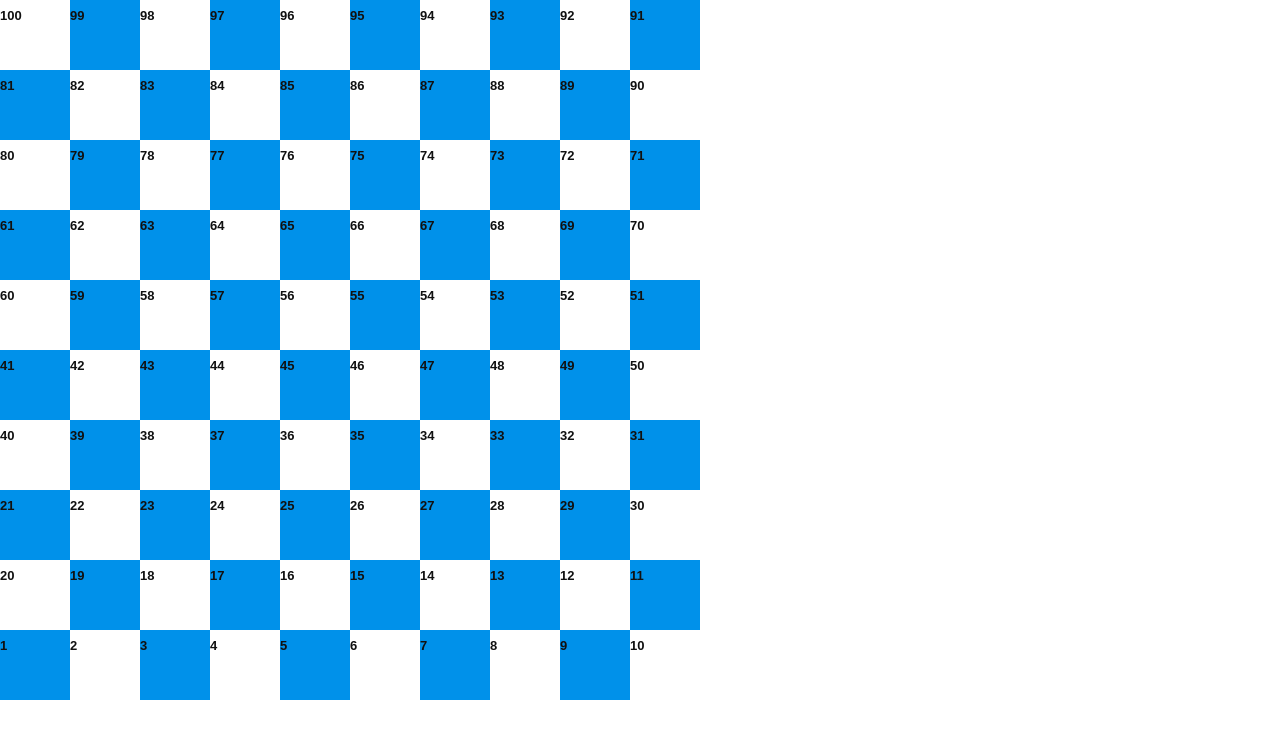
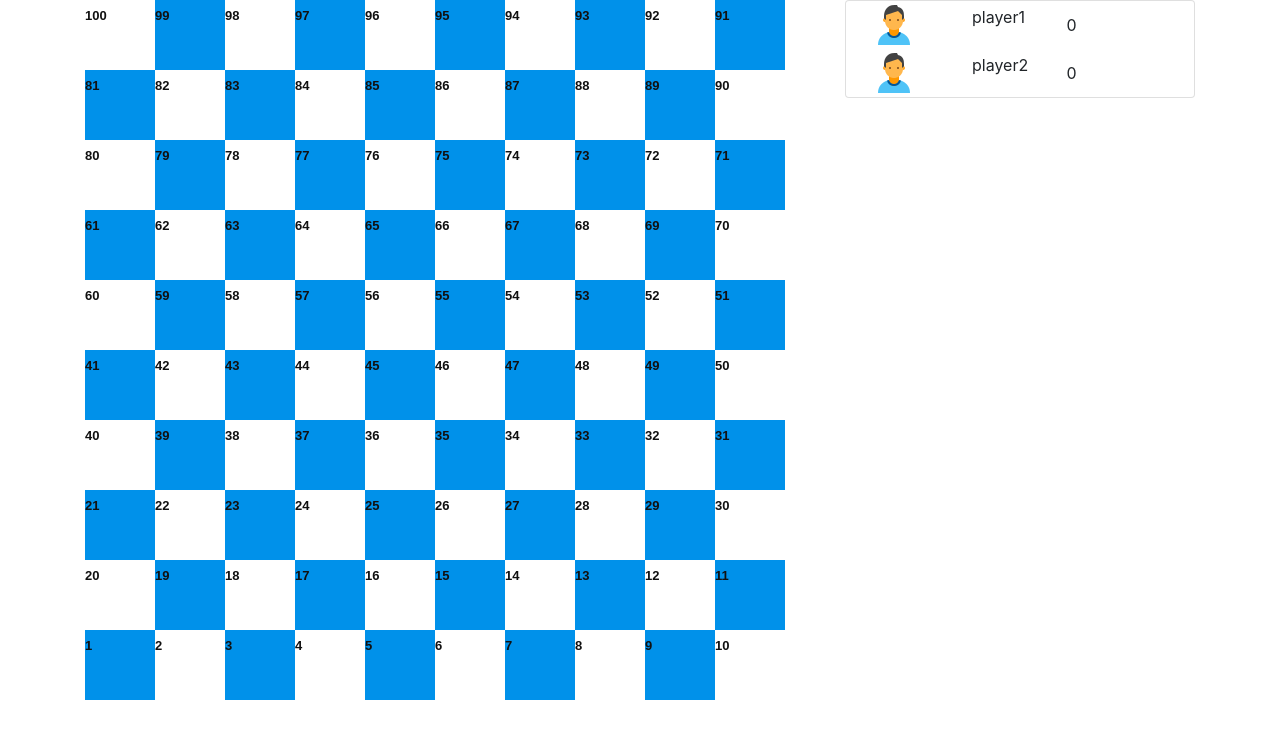
Before and after one commit to YairRdz11/SerpientesEscaleras, an Angular app: page /game in a window 1280 px wide. Shown: the top 738 px of the page. Built offline with nearby package versions, Linux system fonts and the light colour scheme.

Commit message:
Added score board

```diff
--- a/src/app/app.module.ts
+++ b/src/app/app.module.ts
@@ -8,13 +8,17 @@ import { InitComponent } from './views/init/init.component';
 import { BoardComponent } from './views/board/board.component';
 import { GameComponent } from './views/game/game.component';
 import { CanvasService } from './canvas.service';
+import { ScoreComponent } from './views/score/score.component';
+import { PlayerComponent } from './views/player/player.component';
 
 @NgModule({
   declarations: [
     AppComponent,
     InitComponent,
     BoardComponent,
-    GameComponent
+    GameComponent,
+    ScoreComponent,
+    PlayerComponent
   ],
   imports: [
     AppRoutingModule,
--- a/src/app/views/game/game.component.html
+++ b/src/app/views/game/game.component.html
@@ -1 +1,10 @@
-<app-board></app-board>
+<div class="container">
+    <div class="row">
+        <div class="col-8">
+            <app-board></app-board>
+        </div>
+        <div class="col-4">
+            <app-score></app-score>
+        </div>
+    </div>
+</div>
--- /dev/null
+++ b/src/app/views/player/player.component.css
@@ -0,0 +1,3 @@
+.logo_my-bg {
+    background: url(/src/app/assets/images/user.png);
+  }
--- /dev/null
+++ b/src/app/views/player/player.component.html
@@ -0,0 +1,11 @@
+<div class="row">
+    <div class="col-4 d-flex justify-content-center">
+        <img src="../../../assets/images/user.png" alt="player">
+    </div>
+    <div class="col-3 d-flex align-items-center">
+        <p>
+            {{name}}
+        </p>
+    </div>
+    <div class="col-1 d-flex align-items-center">{{points}}</div>
+</div>
--- /dev/null
+++ b/src/app/views/player/player.component.ts
@@ -0,0 +1,16 @@
+import { Component, Input, OnInit } from '@angular/core';
+
+@Component({
+  selector: 'app-player',
+  templateUrl: './player.component.html',
+  styleUrls: ['./player.component.css']
+})
+export class PlayerComponent implements OnInit {
+  @Input() name = '';
+  points = 0;
+  constructor() { }
+
+  ngOnInit(): void {
+  }
+
+}
--- /dev/null
+++ b/src/app/views/score/score.component.html
@@ -0,0 +1,4 @@
+<div class="card">
+     <app-player [name]="'player1'" ></app-player>
+     <app-player [name]="'player2'" ></app-player>
+</div>
--- /dev/null
+++ b/src/app/views/score/score.component.ts
@@ -0,0 +1,15 @@
+import { Component, OnInit } from '@angular/core';
+
+@Component({
+  selector: 'app-score',
+  templateUrl: './score.component.html',
+  styleUrls: ['./score.component.css']
+})
+export class ScoreComponent implements OnInit {
+
+  constructor() { }
+
+  ngOnInit(): void {
+  }
+
+}
```
Also changed, not shown: src/app/views/score/score.component.css (added), src/assets/images/user.png (added).
